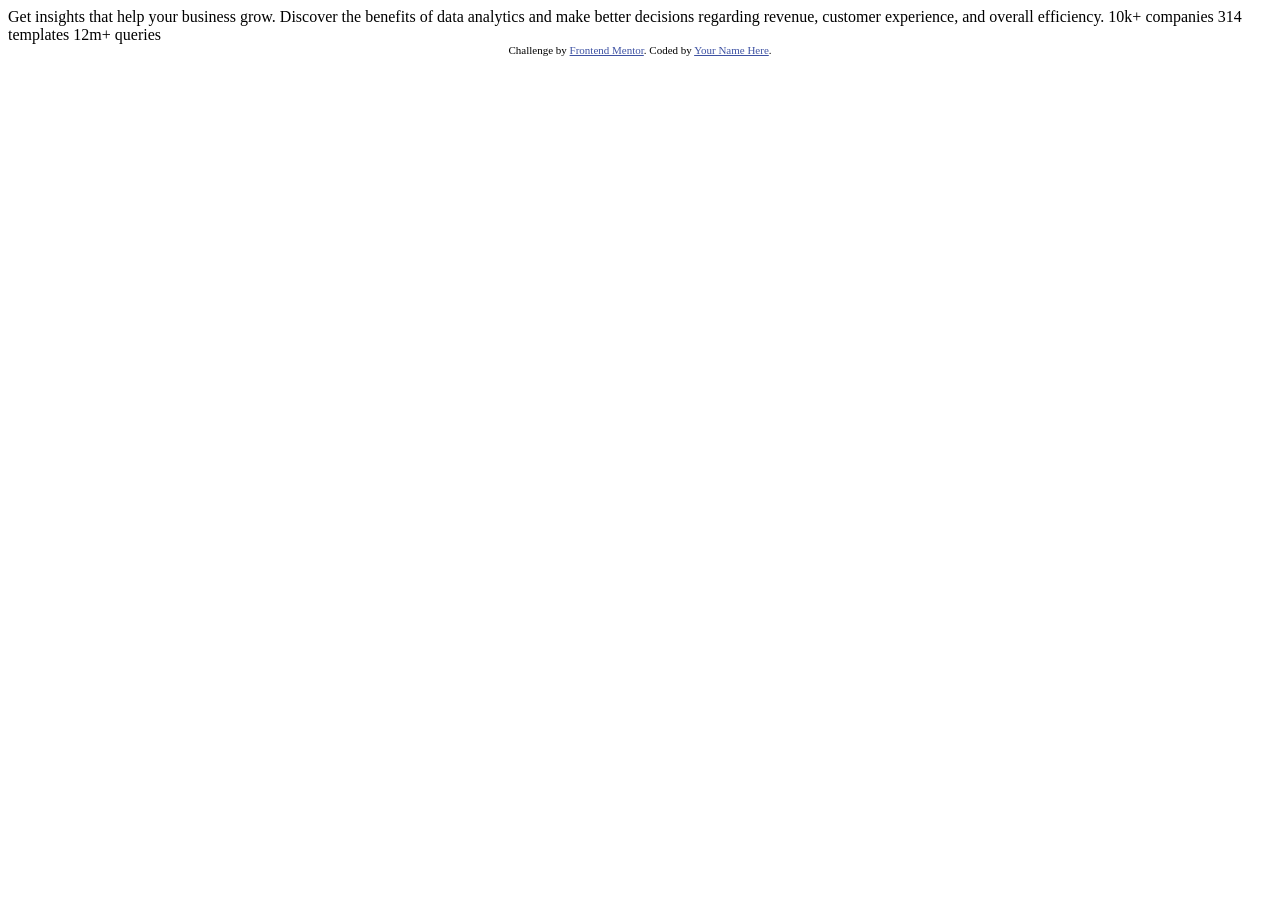
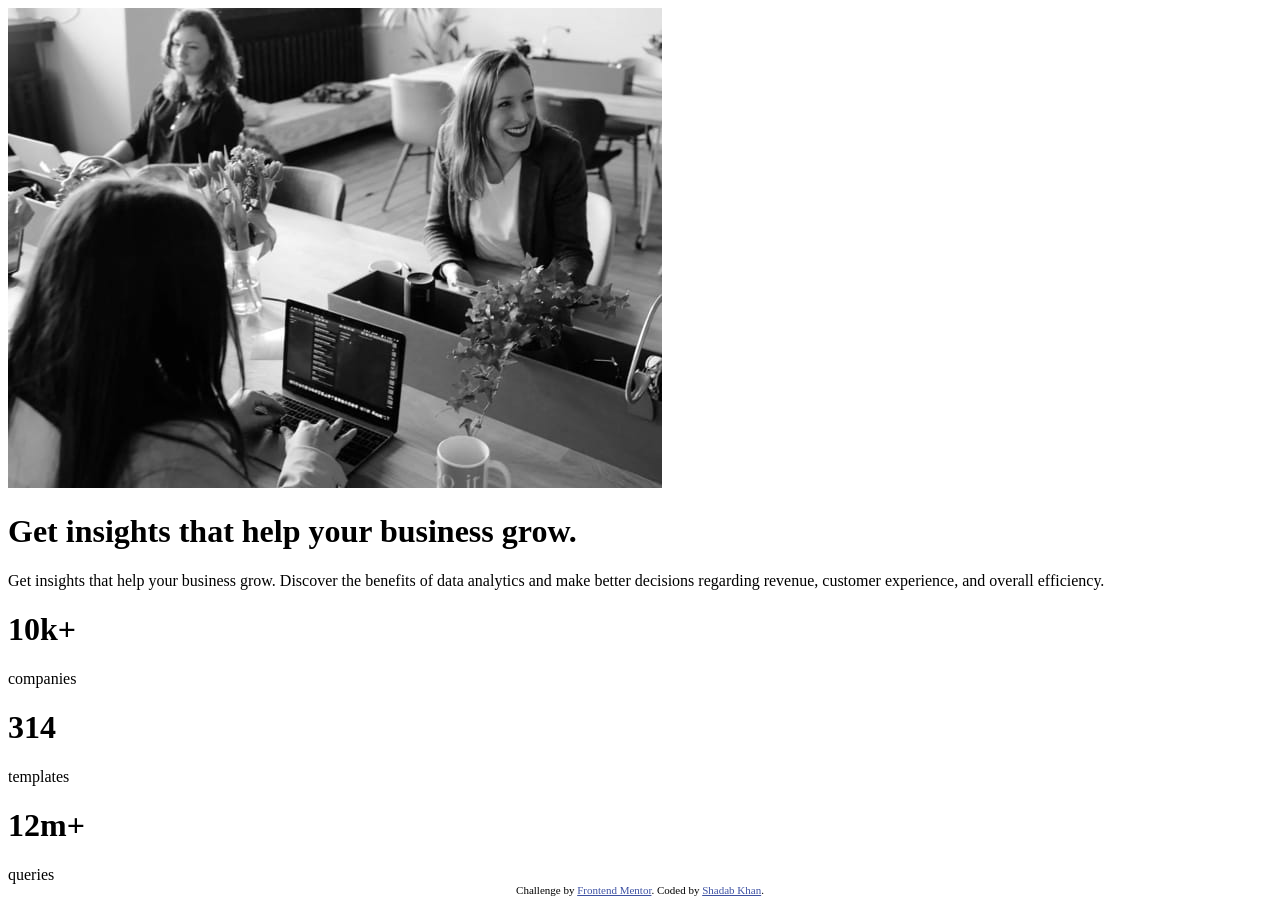
Before and after one commit to bentekku/stats-preview-card-component_frontendmentor, a plain HTML site: page index.html in a window 1280 px wide. Before the commit the page ends 800 px from the top, so only its background shows below. Drawn offline with Linux system fonts and the light colour scheme.

Commit message:
HTML structure complete

```diff
--- a/index.html
+++ b/index.html
@@ -1,33 +1,69 @@
 <!DOCTYPE html>
 <html lang="en">
   <head>
-  <meta charset="UTF-8">
-  <meta name="viewport" content="width=device-width, initial-scale=1.0"> <!-- displays site properly based on user's device -->
+    <meta charset="UTF-8" />
+    <meta name="viewport" content="width=device-width, initial-scale=1.0" />
+    <!-- displays site properly based on user's device -->
 
-  <link rel="icon" type="image/png" sizes="32x32" href="./images/favicon-32x32.png">
+    <link
+      rel="icon"
+      type="image/png"
+      sizes="32x32"
+      href="./images/favicon-32x32.png"
+    />
 
     <title>Frontend Mentor | Stats preview card component</title>
 
     <!-- Feel free to remove these styles or customise in your own stylesheet 👍 -->
     <style>
-    .attribution { font-size: 11px; text-align: center; }
-    .attribution a { color: hsl(228, 45%, 44%); }
+      .attribution {
+        font-size: 11px;
+        text-align: center;
+      }
+      .attribution a {
+        color: hsl(228, 45%, 44%);
+      }
     </style>
   </head>
   <body>
-
-  Get insights that help your business grow.
-
-  Discover the benefits of data analytics and make better decisions regarding revenue, customer
+    <main class="card">
+      <img class="card__image" src="./images/image-header-mobile.jpg" alt="" />
+      <div class="details">
+        <div class="about">
+          <h1 class="details__title">
+            Get <span>insights</span> that help your business grow.
+          </h1>
+          <p>
+            Get insights that help your business grow. Discover the benefits of
+            data analytics and make better decisions regarding revenue, customer
             experience, and overall efficiency.
-
-  10k+ companies
-  314 templates
-  12m+ queries
+          </p>
+        </div>
+        <div class="stats">
+          <div class="company">
+            <h1 class="details__title">10k+</h1>
+            <span>companies</span>
+          </div>
+          <div class="template">
+            <h1 class="details__title">314</h1>
+            <span>templates</span>
+          </div>
+          <div class="query">
+            <h1 class="details__title">12m+</h1>
+            <span>queries</span>
+          </div>
+        </div>
+      </div>
+    </main>
 
     <div class="attribution">
-    Challenge by <a href="https://www.frontendmentor.io?ref=challenge" target="_blank">Frontend Mentor</a>.
-    Coded by <a href="#">Your Name Here</a>.
+      Challenge by
+      <a href="https://www.frontendmentor.io?ref=challenge" target="_blank"
+        >Frontend Mentor</a
+      >. Coded by
+      <a href="https://www.linkedin.com/in/khan-shadab" target="_blank"
+        >Shadab Khan</a
+      >.
     </div>
   </body>
 </html>
```
Also changed, not shown: main.scss (added), 3 other files. Lines whose indentation alone changed are shown as unchanged.
